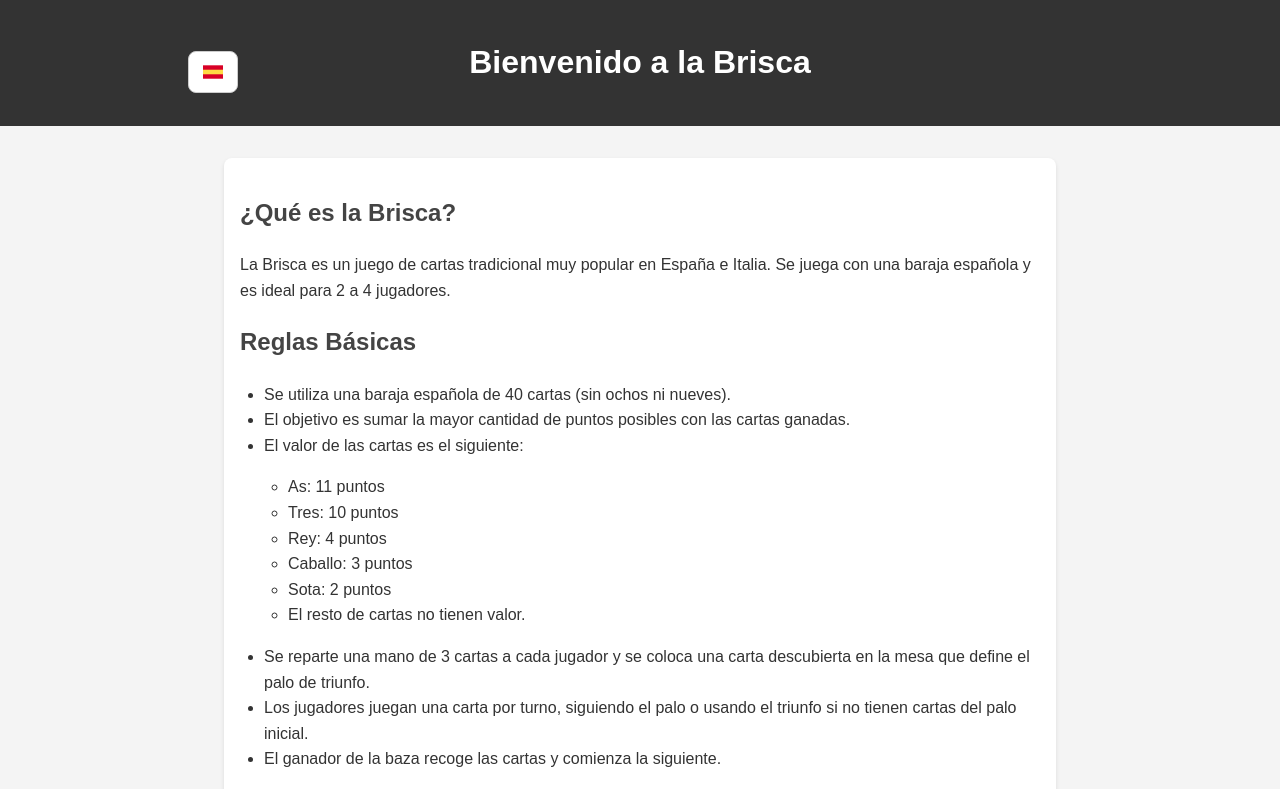
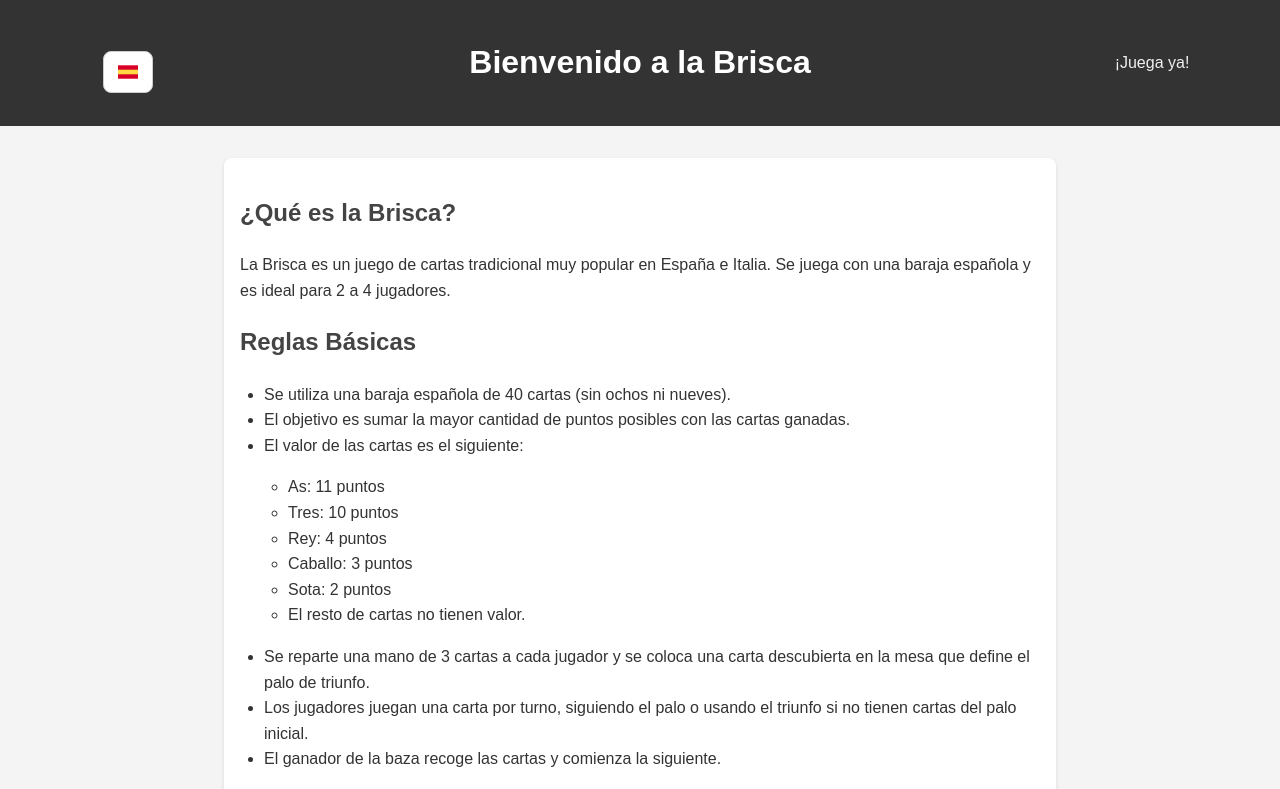
Before and after one commit to ViceentBertet/Brisca, a website: page public/index.html in a window 1280 px wide. Shown: the top 789 px of the page. Drawn offline with Linux system fonts and the light colour scheme.

Commit message:
add acceso al juego

```diff
--- a/idiomas/cat.json
+++ b/idiomas/cat.json
@@ -1,5 +1,6 @@
 {
     "welcome": "Benvingut a la Brisca",
+    "play": "Juga ja!",
     "whatIs": "Què és la Brisca?",
     "description": "La Brisca és un joc de cartes tradicional molt popular a Espanya i Itàlia. Es juga amb una baralla espanyola i és ideal per a 2 a 4 jugadors.",
     "basicRules": "Regles Bàsiques",
--- a/idiomas/en.json
+++ b/idiomas/en.json
@@ -1,5 +1,6 @@
 {
     "welcome": "Welcome to Brisca",
+    "play": "Play now!",
     "whatIs": "What is Brisca?",
     "description": "Brisca is a traditional card game very popular in Spain and Italy. It is played with a Spanish deck and is ideal for 2 to 4 players.",
     "basicRules": "Basic Rules",
--- a/idiomas/es.json
+++ b/idiomas/es.json
@@ -1,5 +1,6 @@
 {
     "welcome": "Bienvenido a la Brisca",
+    "play": "¡Juega ya!",
     "whatIs": "¿Qué es la Brisca?",
     "description": "La Brisca es un juego de cartas tradicional muy popular en España e Italia. Se juega con una baraja española y es ideal para 2 a 4 jugadores.",
     "basicRules": "Reglas Básicas",
--- a/public/index.html
+++ b/public/index.html
@@ -21,7 +21,7 @@
             padding: 1rem 0;
             text-align: center;
             display: grid;
-            grid-template-columns: repeat(3, 1fr);
+            grid-template-columns: 1fr 3fr 1fr;
             align-items: center;
             justify-items: center;
         }
@@ -120,6 +120,23 @@
         .custom-option:hover {
         background: #f0f0f0;
         }
+        #enlaces{
+            li {
+                list-style: none;
+                padding: 0;
+                margin: 0;
+                display: flex;
+                justify-content: center;
+            }
+            a {
+                color: #f0f0f0;
+                text-decoration: none;
+            }
+            a:hover {
+                color: #ccc;
+            }
+
+        }
     </style>
 </head>
 <body>
@@ -137,6 +154,9 @@
             </div>
         </div>
         <h1>Bienvenido a la Brisca</h1>
+        <div id="enlaces">
+            <li><a href="jugar.html">¡Juega ya!</a></li>
+        </div>
     </header>
     <div class="container" id="content">
         <h2>¿Qué es la Brisca?</h2>
--- a/public/js/cambiarIdioma.js
+++ b/public/js/cambiarIdioma.js
@@ -60,6 +60,7 @@ function updateContent() {
     document.querySelector(".container h2:nth-of-type(1)").textContent = texts.whatIs;
     document.querySelector(".container p:nth-of-type(1)").textContent = texts.description;
     document.querySelector(".container h2:nth-of-type(2)").textContent = texts.basicRules;
+    document.querySelector("#enlaces a").textContent = texts.play;
 
     let rulesList = document.querySelector(".container ul:nth-of-type(1)");
     rulesList.innerHTML = "";
```
